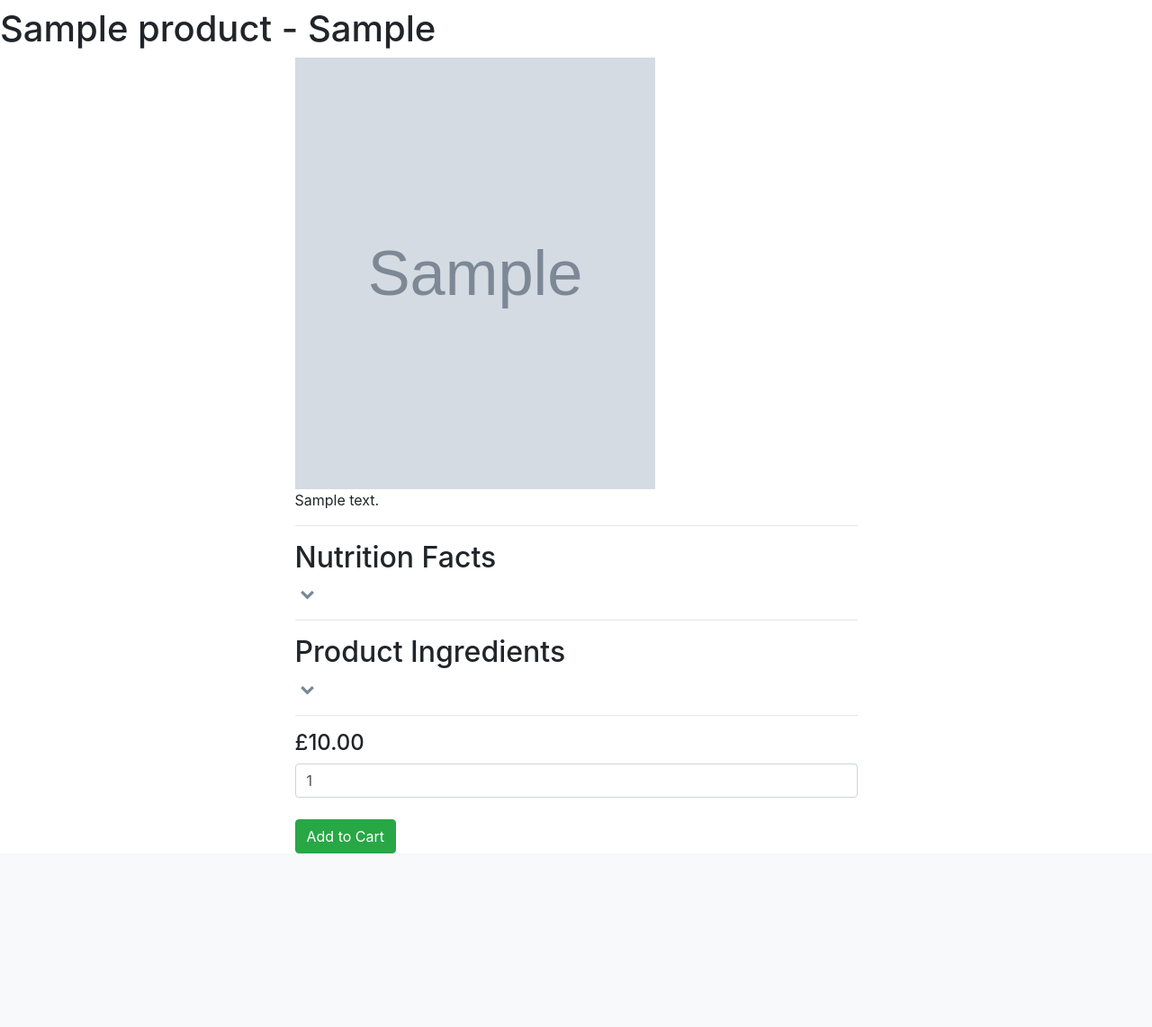
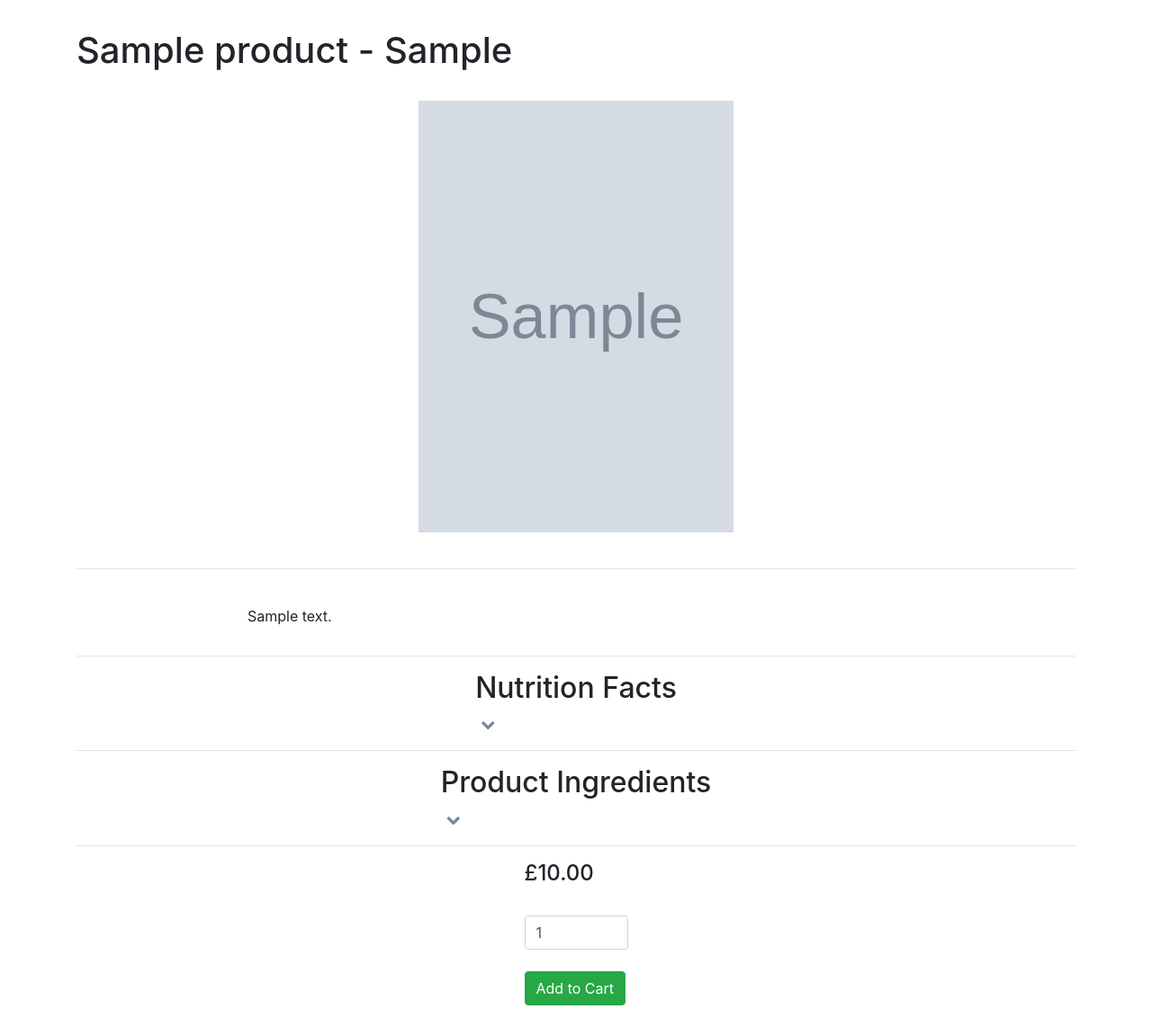
Before and after one commit to SianJade/keto-subscription-box, a Django app: page /all_products/product/1/ in a window 1280 px wide. Shown: the part 56-1198 px from the top of the page at 90% size. Before the commit the page ends 1005 px from the top, so only its background shows below. Run offline with Django 3.2, Linux system fonts and the light colour scheme; tables that the repository leaves empty hold one stand-in row (values such as "Sample post"); grey boxes marked "Sample" are stand-in pictures; some libraries are stand-ins or nearby versions.

Commit message:
Add styling classes to individual product page

```diff
--- a/all_products/templates/product.html
+++ b/all_products/templates/product.html
@@ -5,14 +5,27 @@
 {% endblock head_js %}
 
 {% block content %}
+<div class="container container-fluid">
+    <br>
     <h1>{{ product.name }} - {{ product.brand }}</h1>
+    <br>
     <div class="row">
-    <div class="col-lg-6 mx-auto">
-        <img class="product-image" src="{{MEDIA_URL}}{{ product.image }}" alt="Product image">
-        <p class="product-info">{{ product.description }}</p>
+        <img class="product-image col-lg-4 mx-auto" src="{{MEDIA_URL}}{{ product.image }}" alt="Product image">
+    </div>
+    <br>
     <hr>
+    <br>
+    <div class="row">
+        <p class="product-info col-lg-8 mx-auto">{{ product.description }}</p>
+    </div>
+        <hr>
+    <div class="row">
+    <div class="mx-auto product-detail-heading">
         <h2>Nutrition Facts</h2>
         <button class="see-more" id="see-nutrition"><i class="fa fa-chevron-down"></i></button>
+    </div>
+    </div>
+    <div class="row">
         <table class="table nutrition-values" id="seeMore1">
             <tbody>
                 <tr>
@@ -53,26 +66,34 @@
                 </tr>
             </tbody>
         </table>
+    </div>
     <hr>
+    <div class="row">
+        <div class="mx-auto product-detail-heading">
             <h2>Product Ingredients</h2>
             <button class="see-more" id="see-ingredients"><i class="fa fa-chevron-down"></i></button>
+        </div>
+    </div>
+    <div class="row">
         <div class="ingredient-container" id="seeMore2">
             {% for ingredient in ingredients %}
                 <p>{{ ingredient }}</p>
             {% endfor %}
         </div>
+    </div>
     <hr>
-        <h4>£{{ product.price }}</h4>
-        <form method="POST" action="{% url 'add_to_cart' product.id 'product' %}">
+    <div class="row">
+        <form method="POST" action="{% url 'add_to_cart' product.id 'product' %}" class="mx-auto">
             {% csrf_token %}
             <div class="input_group">
+                <h4>£{{ product.price }}</h4>
+                <br>
                 <input type="number" name="quantity" min="1" max="999" class="form-control" placeholder="Quantity" value="1"/>
                 <br>
-                <span class="input-group-btn">
                 <button class="btn btn-success" type="submit">Add to Cart</button>
-                </span>
             </div>
         </form>
     </div>
+    <br>
 </div>
 {% endblock %}
```
Lines whose indentation alone changed are shown as unchanged.
